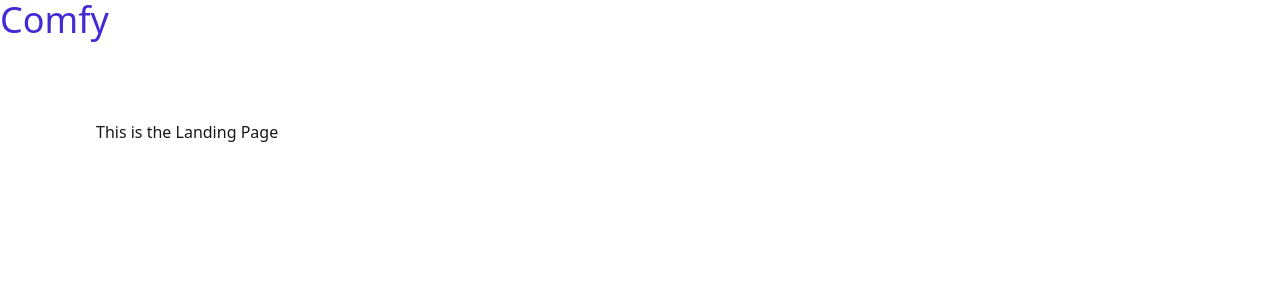
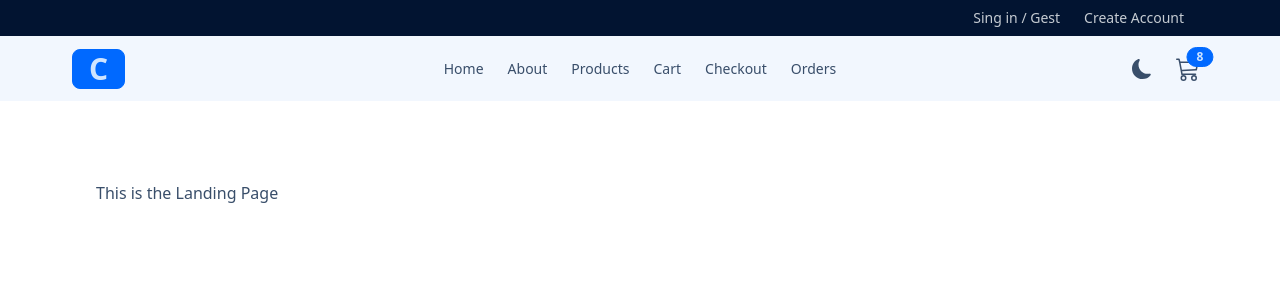
Before and after one commit to Richardbmk/new-confy-store, a React (Vite) app: page / in a window 1280 px wide. Shown: the top 300 px of the page. Built offline with nearby package versions, Linux system fonts and the light colour scheme.

Commit message:
Finish with Navbar and theme feature

```diff
--- /dev/null
+++ b/src/components/Header.jsx
@@ -0,0 +1,22 @@
+import { Link } from 'react-router-dom'
+
+const Header = () => {
+  return (
+    <header className='bg-neutral py-2 text-neutral-content'>
+      <div className='align-element flex justify-center sm:justify-end'>
+        {/* USER */}
+        {/* LINKS */}
+        <div className='flex gap-x-6 justify-center items-center'>
+          <Link to='/login' className='link link-hover text-xs sm:text-sm'>
+            Sing in / Gest
+          </Link>
+          <Link to='/register' className='link link-hover text-xs sm:text-sm'>
+            Create Account
+          </Link>
+        </div>
+      </div>
+    </header>
+  )
+}
+
+export default Header
--- /dev/null
+++ b/src/components/NavLinks.jsx
@@ -0,0 +1,29 @@
+import { NavLink } from 'react-router-dom'
+
+const links = [
+  { id: 1, url: '/', text: 'home' },
+  { id: 2, url: 'about', text: 'about' },
+  { id: 3, url: 'products', text: 'products' },
+  { id: 4, url: 'cart', text: 'cart' },
+  { id: 5, url: 'checkout', text: 'checkout' },
+  { id: 6, url: 'orders', text: 'orders' },
+]
+
+const NavLinks = () => {
+  return (
+    <>
+      {links.map((link) => {
+        const { id, url, text } = link
+        return (
+          <li key={id}>
+            <NavLink className='capitalize' to={url}>
+              {text}
+            </NavLink>
+          </li>
+        )
+      })}
+    </>
+  )
+}
+
+export default NavLinks
--- /dev/null
+++ b/src/components/Navbar.jsx
@@ -0,0 +1,80 @@
+import { BsCart3, BsMoonFill, BsSunFill } from 'react-icons/bs'
+import { FaBarsStaggered } from 'react-icons/fa6'
+import NavLinks from './NavLinks'
+import { NavLink } from 'react-router-dom'
+import { useEffect, useState } from 'react'
+
+const themes = {
+  winter: 'winter',
+  dracula: 'dracula',
+}
+
+const getThemeFromLocalStorage = () => {
+  return localStorage.getItem('theme') || themes.winter
+}
+
+const Navbar = () => {
+  const [theme, setTheme] = useState(getThemeFromLocalStorage())
+
+  const handleTheme = () => {
+    const { winter, dracula } = themes
+    const newTheme = theme === winter ? dracula : winter
+    setTheme(newTheme)
+  }
+
+  useEffect(() => {
+    document.documentElement.setAttribute('data-theme', theme)
+    localStorage.setItem('theme', theme)
+  }, [theme])
+
+  return (
+    <nav className='bg-base-200'>
+      <div className='navbar align-element'>
+        <div className='navbar-start'>
+          {/* Title */}
+          <NavLink to='/' className='hidden lg:flex btn btn-primary text-3xl'>
+            C
+          </NavLink>
+          {/* DROPDOWN */}
+          <div className='dropdown'>
+            <label tabIndex={0} className='btn btn-ghost lg:hidden'>
+              <FaBarsStaggered className='h-6 w-6' />
+            </label>
+            <ul
+              tabIndex={0}
+              className='menu menu-sm dropdown-content mt-3 z-[1] p-2 shadow bg-base-200 rounded-box w-52'
+            >
+              <NavLinks />
+            </ul>
+          </div>
+        </div>
+        <div className='navbar-center hidden lg:flex'>
+          <ul className='menu menu-horizontal'>
+            <NavLinks />
+          </ul>
+        </div>
+        <div className='navbar-end'>
+          {/* THEME ICONS */}
+          <label className='swap swap-rotate'>
+            <input type='checkbox' onChange={handleTheme} />
+            {/* sun icon */}
+            <BsSunFill className='swap-on h-5 w-5' />
+            {/* moon icon */}
+            <BsMoonFill className='swap-off h-5 w-5' />
+          </label>
+          {/* CART LINK */}
+          <NavLink to='cart' className='btn btn-ghost btn-circle btn-md ml-4'>
+            <div className='indicator'>
+              <BsCart3 className='h-6 w-6' />
+              <span className='badge badge-sm badge-primary indicator-item'>
+                8
+              </span>
+            </div>
+          </NavLink>
+        </div>
+      </div>
+    </nav>
+  )
+}
+
+export default Navbar
--- a/src/components/index.jsx
+++ b/src/components/index.jsx
@@ -1,5 +1,8 @@
 import ErrorElement from './ErrorElement'
 import FormInput from './FormInput'
 import SubmitBtn from './SubmitBtn'
+import Header from './Header'
+import Navbar from './Navbar'
+import NavLinks from './NavLinks'
 
-export { ErrorElement, FormInput, SubmitBtn }
+export { ErrorElement, FormInput, SubmitBtn, Header, Navbar, NavLinks }
--- a/src/index.css
+++ b/src/index.css
@@ -1,5 +1,7 @@
 @import 'tailwindcss';
-@plugin 'daisyui';
+@plugin 'daisyui' {
+  themes: light --default, dark --prefersdark, cupcake, aqua, winter, dracula;
+}
 
 @layer components {
   .align-element {
--- a/src/pages/HomeLayout.jsx
+++ b/src/pages/HomeLayout.jsx
@@ -1,11 +1,11 @@
 import { Outlet } from 'react-router-dom'
+import { Header, Navbar } from '../components'
 
 const HomeLayout = () => {
   return (
     <>
-      <nav>
-        <span className='text-4xl text-primary'>Comfy</span>
-      </nav>
+      <Header />
+      <Navbar />
       <section className='align-element py-20'>
         <Outlet />
       </section>
```
